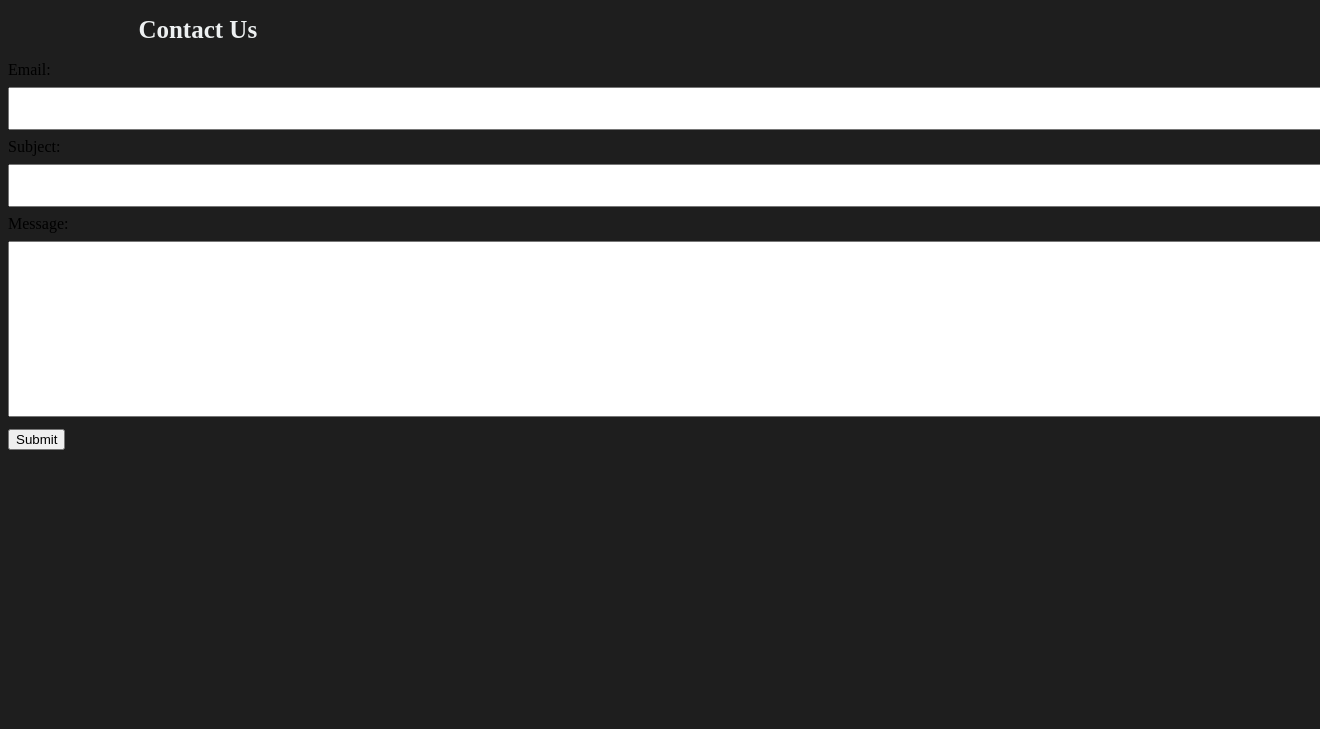
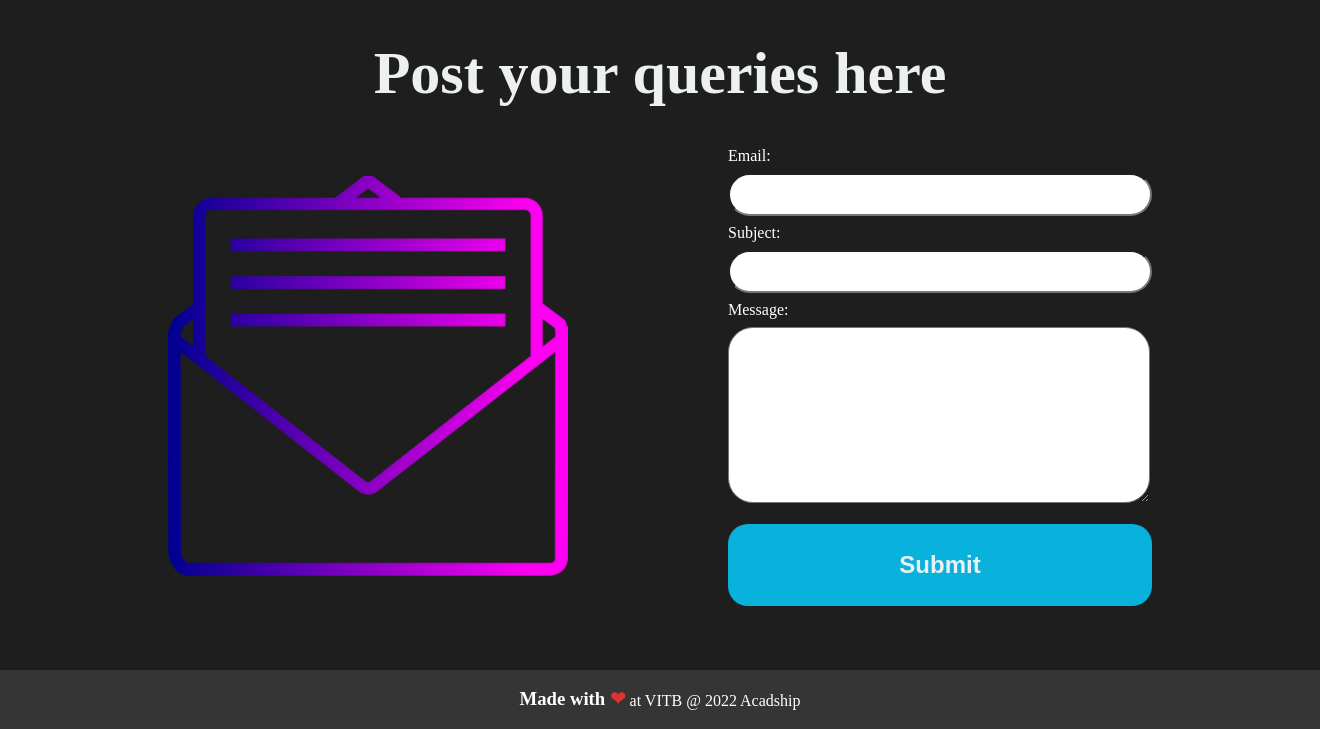
Before and after one commit to lnavneet331/glowing-palm-tree, a Django app: page /app/contact/ in a window 1320 px wide; the page is wider, and only the part inside the window is pictured. Shown: the part 71-800 px from the top of that part. Run offline with Django 4.2, Linux system fonts and the light colour scheme.

Commit message:
CSS of Contact Us page

```diff
--- a/app/static/app/contact.css
+++ b/app/static/app/contact.css
@@ -1,6 +1,39 @@
 input[type=text], input[type=email], textarea {
+    width: 30vh;
+    padding: 12px 90px;
+    margin: 8px 0;
+    display: flex;
+    border-radius: 25px;
+   }
+
+.heading{
+    text-align: center;
+    margin: 3% 0px 3% 0px ;
+    font-size: 60px;
+}
+.image{
+    height: 400px;
+    width: 400px;
+}
+
+.main{
+    display: flex;
+    align-items: center;
+    justify-content: space-evenly;
+    flex-wrap: wrap;
+}
+
+.input{
+    display: none;
+    color: transparent;
+}
+
+.btn{
+    display: block;
     width: 100%;
-    padding: 12px 20px;
-    margin: 8px 0;
-    display: inline-block;
-   }
+    margin-top: 5%;
+}
+
+label{
+    color: white;
+}
--- a/app/templates/app/contact.html
+++ b/app/templates/app/contact.html
@@ -2,6 +2,7 @@
 <!DOCTYPE html>
 <head>
     <title>AcadShip</title>
+
     <link rel="stylesheet" href="{% static 'app/styles.css' %}">
 
     <link rel="stylesheet" href="{% static 'app/contact.css' %}">
@@ -13,11 +14,24 @@
                 <a href = "{% url 'index' %}"><h1 href = "{% url 'index' %}">Acadship</h1></a>
             </div>
     </header>
-    <h1>Contact Us</h1>
-    <form action="" method = "post">
-        {% csrf_token %}
-        {{ form }}
-        <input type = "submit" value = "Submit">
-    </form>
+
+    <h1 class="heading">Post your queries here </h1>
+
+    <div class="main">
+        <img src ="{% static 'app/images/letters.png' %}" class="image">
+
+        <form action="" method = "post">
+            {% csrf_token %}
+            {{ form }}
+            <button class="btn"><input class="input" type = "submit" value = "Submit"><h2>Submit</h2></button>
+        </form>
+    </div>
+
+    <footer class="footer">
+        <div class="footer-content">
+            <h3 style="display: inline-block;">Made with <h3 style="display: inline-block; color: rgb(220, 50, 50); white-space: pre;"> ❤</h3> at VITB @ 2022 Acadship</h3>
+        </div>
+
+    </footer>
 </body>
 </html>
```
Also changed, not shown: app/static/app/images/letters.png (added).
